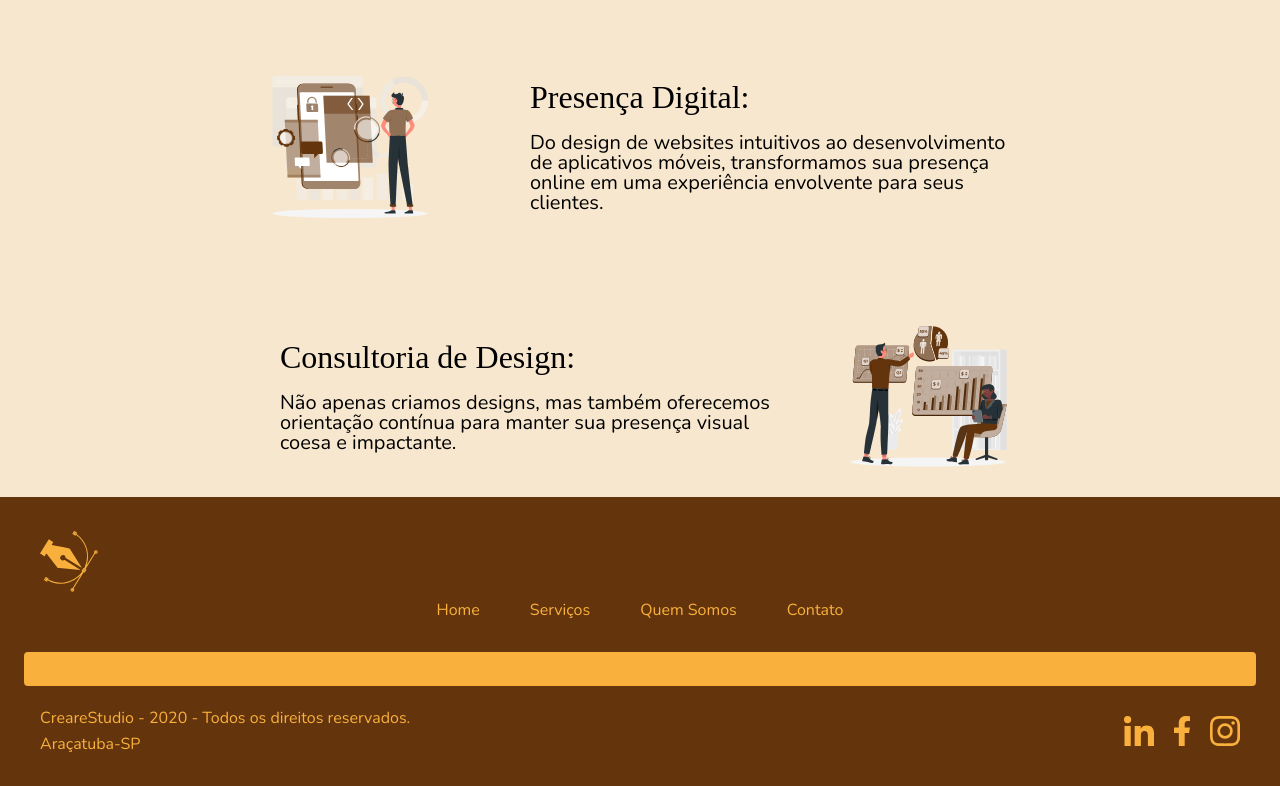
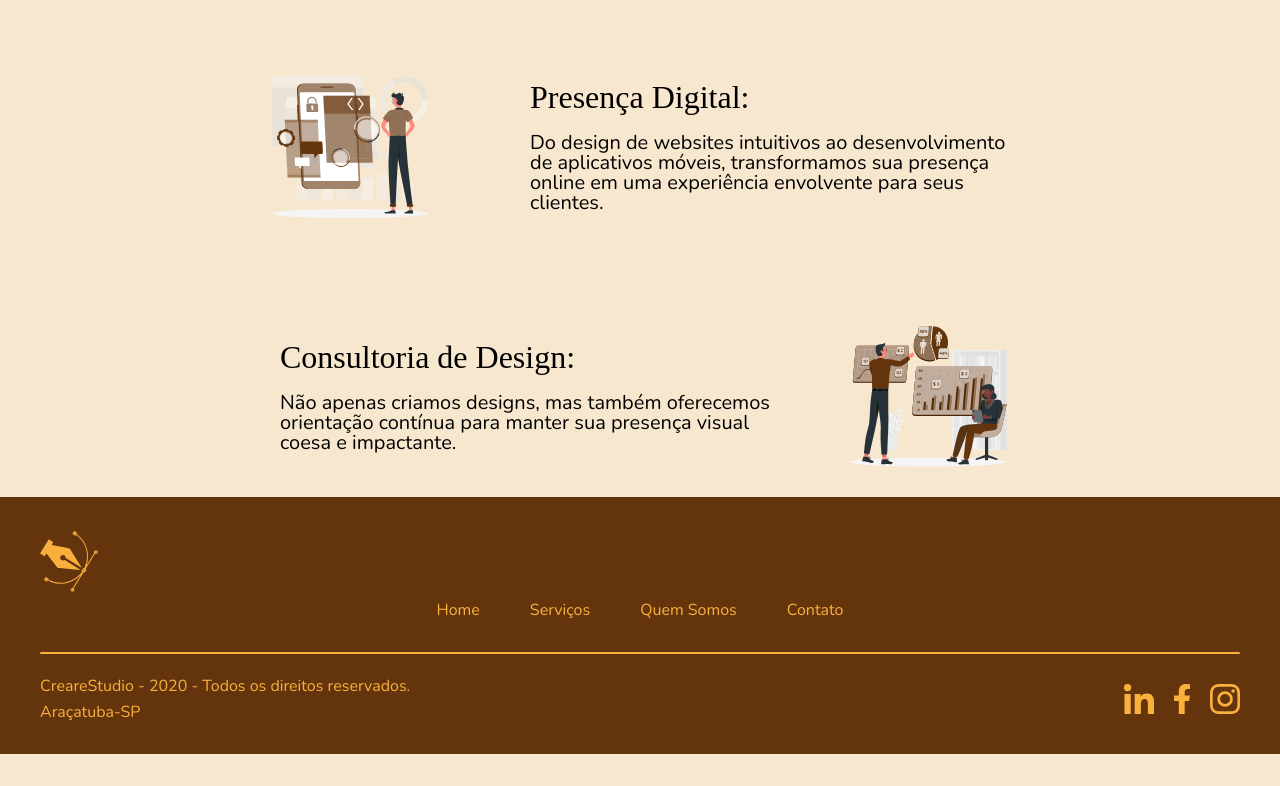
Before and after one commit to OtavioPortella/crearestudio, a plain HTML site: page cs/index.html in a window 1280 px wide. Shown: the part 1343-2129 px from the top of the page. After the commit the page ends 2097 px from the top, so only its background shows below. Drawn offline with nearby package versions, Linux system fonts and the light colour scheme; a web font is replaced by a local one.

Commit message:
ajusting-size-span

```diff
--- a/cs/css/conteudo.css
+++ b/cs/css/conteudo.css
@@ -108,7 +108,7 @@
   margin: 0 auto;
 }
 
-span{
+main span{
   max-width: 1000px;
   font-size: 20px;
   font-family: nunito;
```
